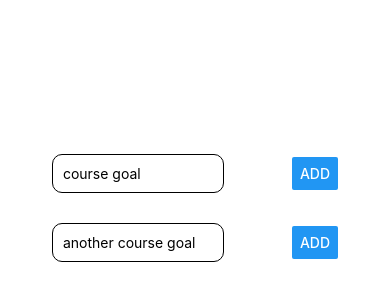
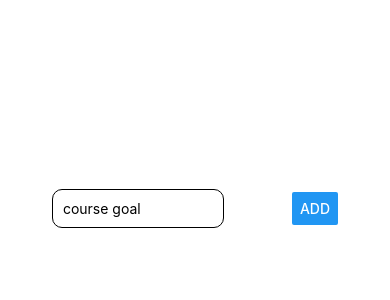
Before and after one commit to mbroomes22/welcome-home, a React Native app: screen / in a window 390 px wide. Shown: the part 214-514 px from the top of the page. Built offline with nearby package versions, Linux system fonts and the light colour scheme.

Commit message:
cleared comments

```diff
--- a/App.js
+++ b/App.js
@@ -3,16 +3,29 @@ import React, {useState} from 'react';
 import { StyleSheet, Text, View, Button, TextInput} from 'react-native';
 
 export default function App() {
-  const [outputText, setOutputText] = useState("What cool thing will we build today?!")
+  const [enteredGoal, setEnteredGoal] = useState("")
+  const [courseGoals, setCourseGoals] = useState([])
+
+  const goalInputHandler = (enteredGoal) => {
+    setEnteredGoal(enteredGoal)
+  }
+
+  const addGoalHandler = () => {
+    setCourseGoals(currentGoals => [...currentGoals, enteredGoal])
+  }
+
   return (
     <View style={styles.container}>
       <View style={styles.textAndBtn} >
-        <TextInput placeholder="course goal" style={styles.text} />
-        <Button title="ADD" />
+        <TextInput placeholder="course goal"
+        style={styles.text}
+        onChangeText={goalInputHandler}
+        value={enteredGoal}
+        />
+        <Button title="ADD" onPress={addGoalHandler} />
       </View>
-      <View style={styles.textAndBtn}>
-        <TextInput placeholder="another course goal" style={styles.text} />
-        <Button title="add" />
+      <View >
+        {courseGoals}
       </View>
     </View>
   );
@@ -20,7 +33,6 @@ export default function App() {
 
 const styles = StyleSheet.create({
   container: {
-    // padding: 30
     flex: 1,
     backgroundColor: '#fff',
     alignItems: 'center',
```
